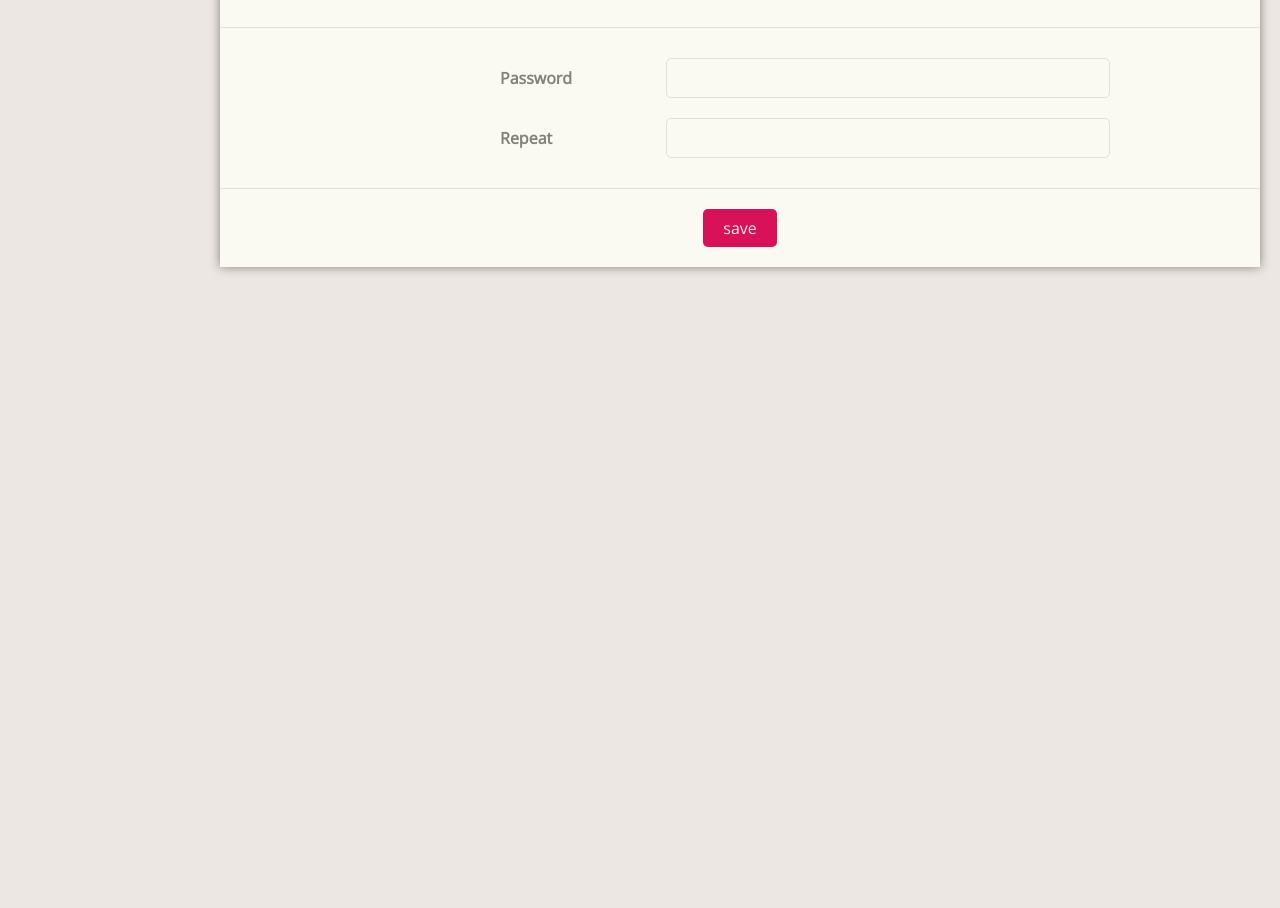
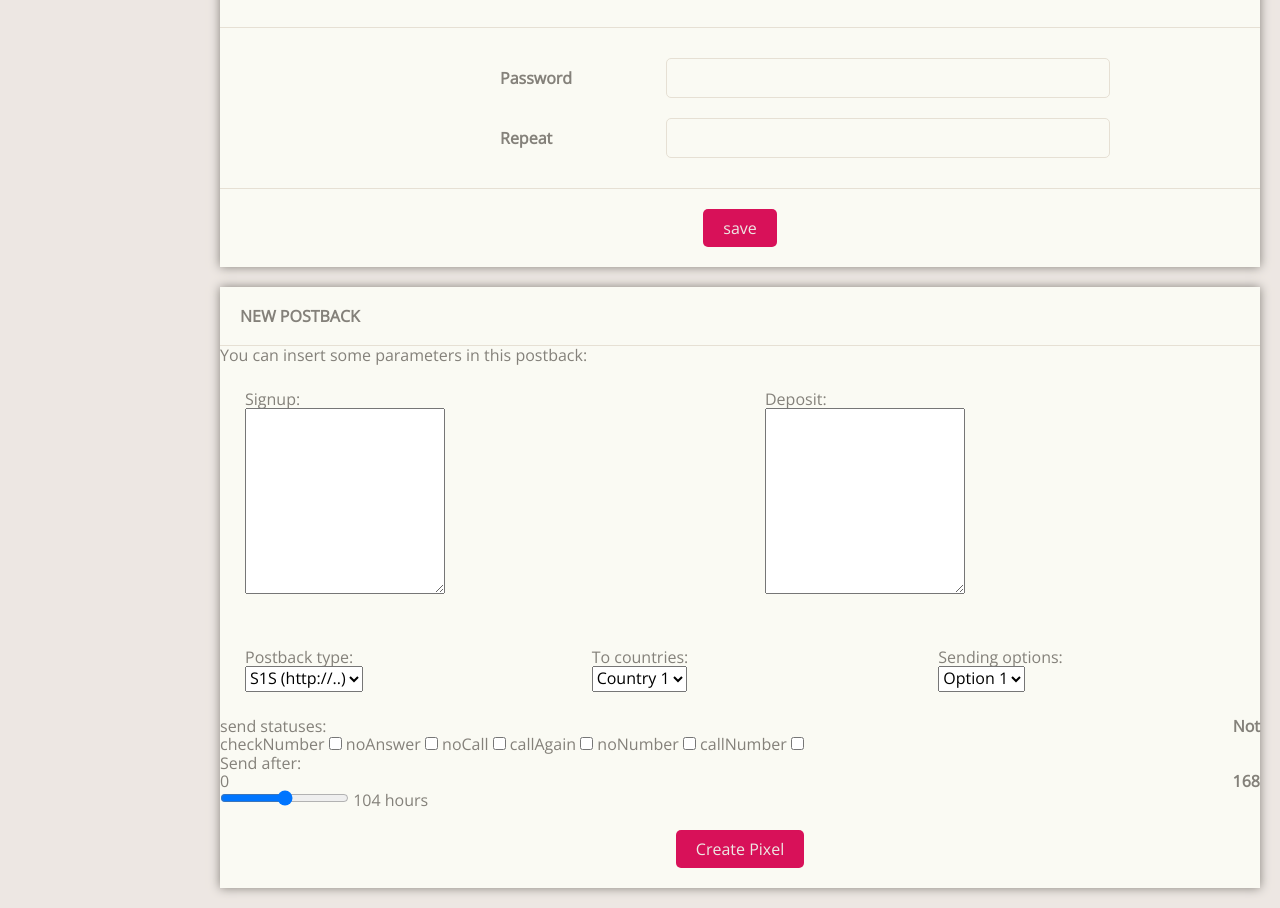
Before and after one commit to WieMon/admin-project, a website: page index.html in a window 1280 px wide. Shown: the part 2377-3285 px from the top of the page. Before the commit the page ends 2664 px from the top, so only its background shows below. Drawn offline with nearby package versions, Linux system fonts and the light colour scheme; a web font is replaced by a local one.

Commit message:
Add postback section

```diff
--- a/index.html
+++ b/index.html
@@ -348,6 +348,99 @@
           </div>
         </form>
       </section>
+
+      <!--Postback-->
+      <section class='section toggle' id='postback_section'>
+        <h4 class='title'>New Postback</h4>
+        <form class='postback'>
+          <p class='postback__text'>You can insert some parameters in this postback:</p>
+          <div class='textarea'>
+            <div class='textarea__div col-md-6'>
+              <p class='textarea__text'>Signup:</p>
+              <textarea class='textarea__field' rows='10'></textarea>
+            </div>
+            <div class='textarea__div col-md-6'>
+              <p class='textarea__text'>Deposit:</p>
+              <textarea class='textarea__field' rows='10'></textarea>
+            </div>
+          </div>
+          <div class='select'>
+            <div class='select__div col-md-4'>
+              <p class='select__text'>Postback type:</p>
+              <select class='select__field'>
+                <option class='select__input' value="S1S">S1S (http://..)</option>
+		            <option class='select__input' value="S2S">S2S (http://..)</option>
+		            <option class='select__input' value="S3S">S3S (http://..)</option>
+		            <option class='select__input' value="S4S">S4S (http://..)</option>
+		            <option class='select__input' value="S5S">S5S (http://..)</option>
+              </select>
+            </div>
+            <div class='select__div col-md-4'>
+              <p class='select__text'>To countries:</p>
+              <select class='select__field'>
+                <option class='select__input' value="Country 1">Country 1</option>
+		            <option class='select__input' value="Country 2">Country 2</option>
+		            <option class='select__input' value="Country 3">Country 3</option>
+		            <option class='select__input' value="Country 4">Country 4</option>
+		            <option class='select__input' value="Country 5">Country 5</option>
+              </select>
+            </div>
+            <div class='select__div col-md-4'>
+              <p class='select__text'>Sending options:</p>
+              <select class='select__field'>
+                <option class='select__input' value="Option 1">Option 1</option>
+		            <option class='select__input' value="Option 2">Option 2</option>
+		            <option class='select__input' value="Option 3">Option 3</option>
+		            <option class='select__input' value="Option 4">Option 4</option>
+		            <option class='select__input' value="Option 5">Option 5</option>
+              </select>
+            </div>
+          <div>
+          <div>
+            <div class='checkbox cold-md-6'>
+              <p class='checkbox__text'><span>Not</span>send statuses:</p>
+              <div>
+                <label class='checkbox__label'>checkNumber
+                  <input type='checkbox'>
+                  <span class=''></span>
+                </label>
+                <label class='checkbox__label'>noAnswer
+                  <input class='checkbox__input' type='checkbox'>
+                  <span class='checkbox__mark'></span>
+                </label>
+                <label class='checkbox__label'>noCall
+                  <input class='checkbox__input' type='checkbox'>
+                  <span class='checkbox__mark'></span>
+                </label>
+                <label class='checkbox__label'>callAgain
+                  <input class='checkbox__input' type='checkbox'>
+                  <span class='checkbox__mark'></span>
+                </label>
+                <label class='checkbox__label'>noNumber
+                  <input class='checkbox__input' type='checkbox'>
+                  <span class='checkbox__mark'></span>
+                </label>
+                <label class='checkbox__label'>callNumber
+                  <input class='checkbox__input' type='checkbox'>
+                <span class='checkbox__mark'></span>
+                  </label>
+              </div>
+            </div>
+            <div class='range cold-md-6'>
+              <p class='range__text'>Send after:</p>
+              <p class='range__numbers'>0<span>168</span></p>
+              <div>
+                <input class='range__input' type='range' id='volume' name='volume' min='0' max='168'>
+                <label class='range__label' for='hours'>104 hours</label>
+              </div>
+            </div>
+          </div>
+          <div class='button-container'>
+            <button class='button button--large'>Create Pixel</button>
+          </div>
+          </div>
+        </form>
+      </section>
     </div>
   </div>
   <script src="https://cdn.jsdelivr.net/npm/chart.js@2.8.0"></script>
--- a/sass/sections/_personal.scss
+++ b/sass/sections/_personal.scss
@@ -29,7 +29,7 @@
     text-align: center;
   }
   @media(min-width: 992px) {
-    flex:  0 40%;
+    flex: 0 40%;
     text-align: left;
     padding-left: 130px;
   }
--- a/sass/style.scss
+++ b/sass/style.scss
@@ -6,6 +6,10 @@
 @import "components/buttons";
 @import "components/tables";
 @import "components/titles";
+@import "components/checkbox";
+@import "components/range";
+@import "components/select";
+@import "components/textarea";
 /* Sections */
 @import "sections/header";
 @import "sections/menu";
```
Also changed, not shown: sass/components/_checkbox.scss (added), sass/components/_range.scss (added), sass/components/_select.scss (added), sass/components/_textarea.scss (added), 1 other file.
